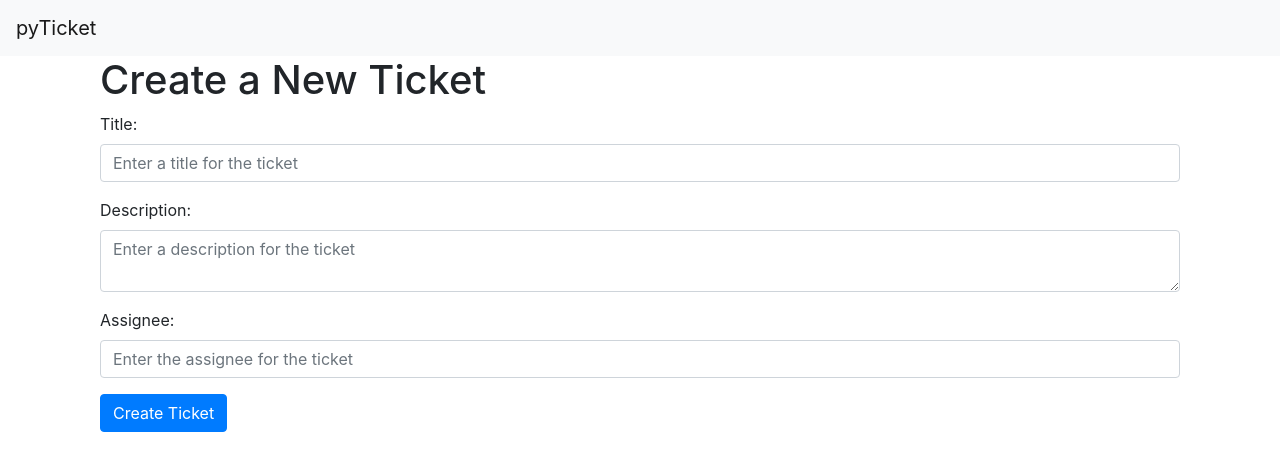
After one commit to sullyelh/pyTicket, a Flask app: page /create-ticket/ in a window 1280 px wide. The commit adds this page. Shown: the top 471 px of the page. Run offline with Flask 3, Linux system fonts and the light colour scheme; a user stored in the database is signed in; some libraries are stand-ins or nearby versions.

Commit message:
added ticket creation logic, ticket creation html, wtforms alchemy dependancy

```diff
--- a/pyticket.py
+++ b/pyticket.py
@@ -16,6 +16,9 @@ from wtforms import StringField
 from wtforms import PasswordField
 from wtforms import SubmitField
 from wtforms import validators
+from wtforms import TextAreaField
+from wtforms.validators import DataRequired
+from wtforms_alchemy import QuerySelectField
 from datetime import datetime
 
 app = Flask(__name__)
@@ -63,6 +66,15 @@ class LoginForm(FlaskForm):
     email = StringField('Email', [validators.DataRequired(), validators.Email()])
     password = PasswordField('Password', [validators.DataRequired()])
     submit = SubmitField('Login')
+
+def get_users():
+    return User.query.all()
+
+class CreateTicketForm(FlaskForm):
+    title = StringField('Title', validators=[DataRequired()])
+    description = TextAreaField('Description', validators=[DataRequired()])
+    assignee = QuerySelectField('Assignee', query_factory=get_users, get_label='username', allow_blank=False, validators=[DataRequired()])
+    submit = SubmitField('Create Ticket')
 
 @login_manager.user_loader
 def load_user(user_id):
@@ -120,6 +132,25 @@ def login():
 def dashboard():
     return render_template('dashboard.html', username=current_user.username, email=current_user.email)
 
+@app.route('/create-ticket/', methods=['GET', 'POST'])
+@login_required
+def create_ticket():
+    form = CreateTicketForm()
+
+    if form.validate_on_submit():
+        title = form.title.data
+        description = form.description.data
+        assignee = form.assignee.data.id  # Use user.id for assignee
+
+        new_ticket = Ticket(title=title, description=description, assignee=assignee, creator_id=current_user.id)
+        db.session.add(new_ticket)
+        db.session.commit()
+
+        flash('Ticket created successfully!', 'success')
+        return redirect(url_for('dashboard'))
+
+    return render_template('create-ticket.html', form=form)
+
 @app.route('/logout/')
 @login_required
 def logout():
--- /dev/null
+++ b/templates/create-ticket.html
@@ -0,0 +1,30 @@
+{% extends "base.html" %}
+{% block title %}pyTicket - Create a New Ticket{% endblock %}
+{% block content %}
+
+<div class="container">
+    <h1>Create a New Ticket</h1>
+
+    <form method="POST" action="{{ url_for('create_ticket') }}">
+      {{ form.csrf_token }}
+
+      <div class="form-group">
+        <label for="title">Title:</label>
+        {{ form.title(class="form-control", id="title", placeholder="Enter a title for the ticket", required=true) }}
+      </div>
+
+      <div class="form-group">
+        <label for="description">Description:</label>
+        {{ form.description(class="form-control", id="description", placeholder="Enter a description for the ticket", required=true) }}
+      </div>
+
+      <div class="form-group">
+        <label for="assignee">Assignee:</label>
+        {{ form.assignee(class="form-control", id="assignee", placeholder="Enter the assignee for the ticket", required=true) }}
+      </div>
+
+      <button type="submit" class="btn btn-primary">Create Ticket</button>
+    </form>
+  </div>
+
+{% endblock %}
--- a/templates/login.html
+++ b/templates/login.html
@@ -1,6 +1,7 @@
 {% extends "base.html" %}
 {% block title %}pyTicket - Login{% endblock %}
 {% block content %}
+
 <h1>Login</h1>
 <form method="POST" action="{{ url_for('login') }}">
     {{ form.hidden_tag() }}
@@ -20,4 +21,5 @@
     </div>
     <button type="submit" class="btn btn-primary">Login</button>
   </form>
+
 {% endblock %}
--- a/templates/register.html
+++ b/templates/register.html
@@ -1,6 +1,7 @@
 {% extends "base.html" %}
 {% block title %}pyTicket - Register{% endblock %}
 {% block content %}
+
 <h1>Register</h1>
 {% with messages = get_flashed_messages() %}
 {% if messages %}
@@ -11,6 +12,7 @@
     </ul>
 {% endif %}
 {% endwith %}
+
 <form method="POST" action="{{ url_for('register') }}">
     {{ form.hidden_tag() }}
     <div class="form-group">
```
Also changed, not shown: templates/dashboard.html (+13 -0 lines), instance/users_db.db.
